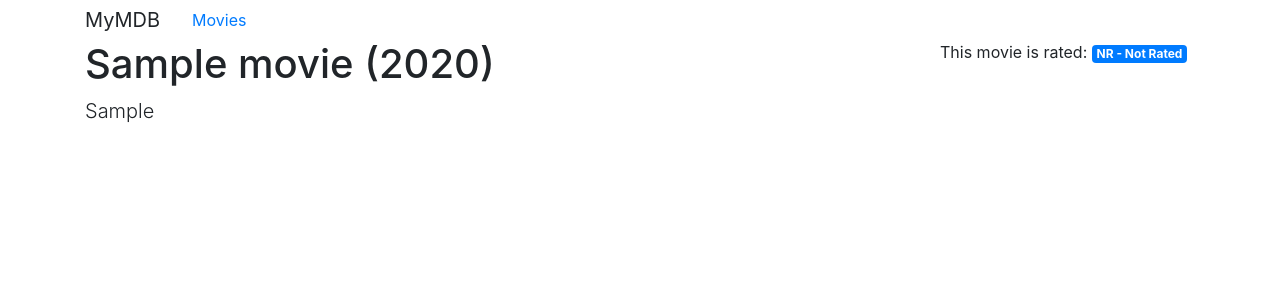
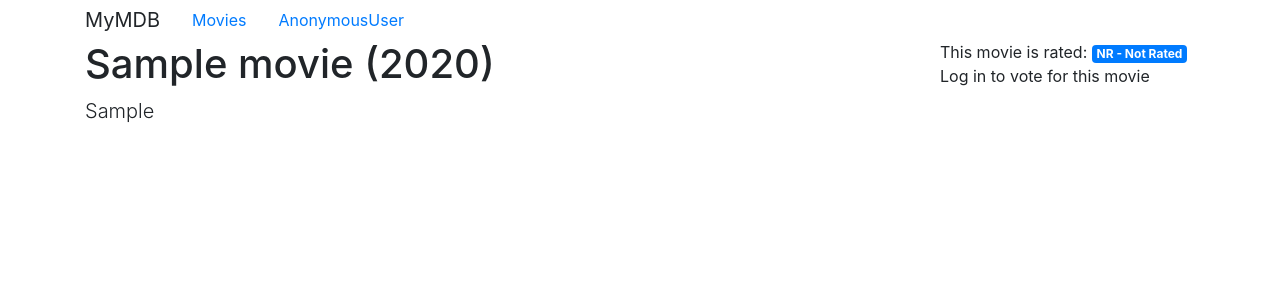
Before and after one commit to Tashunya/django-mymdb, a Django app: page /movies/1 in a window 1280 px wide. Shown: the top 300 px of the page. Run offline with Django 3.2, Linux system fonts and the light colour scheme; tables that the repository leaves empty hold one stand-in row (values such as "Sample post"); some libraries are stand-ins or nearby versions.

Commit message:
Add vote create, vote update views

```diff
--- a/config/settings.py
+++ b/config/settings.py
@@ -130,4 +130,5 @@ USE_TZ = True
 STATIC_URL = '/static/'
 
 LOGIN_REDIRECT_URL = 'core:MovieList'
+LOGIN_URL = 'user:login'
 LOGOUT_REDIRECT_URL = 'user:login'
--- a/core/admin.py
+++ b/core/admin.py
@@ -1,5 +1,6 @@
 from django.contrib import admin
-from .models import Movie
+from .models import Movie, Vote
 
 
 admin.site.register(Movie)
+admin.site.register(Vote)
--- a/core/models.py
+++ b/core/models.py
@@ -3,6 +3,8 @@ The module describes app models
 """
 
 from django.db import models
+from django.conf import settings
+
 
 class MovieManager(models.Manager):
 
@@ -98,3 +100,34 @@ class Role(models.Model):
 
     class Meta:
         unique_together = ('movie', 'person', 'name')
+
+
+class VoteManager(models.Manager):
+
+    def get_vote_on_unsaved_blank_vote(self, movie, user):
+        try:
+            return Vote.objects.get(movie=movie, user=user)
+        except Vote.DoesNotExist:
+            return Vote(movie=movie, user=user)
+
+
+class Vote(models.Model):
+    UP = 1
+    DOWN = -1
+    VALUE_CHOICES = (
+        (UP, "UP"),
+        (DOWN, "DOWN")
+    )
+
+    value = models.SmallIntegerField(choices=VALUE_CHOICES)
+    user = models.ForeignKey(settings.AUTH_USER_MODEL, on_delete=models.CASCADE)
+    movie = models.ForeignKey(Movie, on_delete=models.CASCADE)
+    voted_on = models.DateTimeField(auto_now=True)
+
+    objects = VoteManager()
+
+    class Meta:
+        unique_together = ('user', 'movie')
+
+    def __str__(self):
+        return f'{self.movie.title} / {self.user} / Vote: {self.value}'
--- a/core/templates/core/movie_detail.html
+++ b/core/templates/core/movie_detail.html
@@ -12,10 +12,27 @@
 {% endblock %}
 
 {% block sidebar %}
+
 <div>
     This movie is rated:
     <span class="badge badge-primary">
     {{ object.get_rating_display }}
     </span>
 </div>
+<div>
+    {% if vote_form %}
+    <form method="post" action="{{ vote_form_url }}">
+        {% csrf_token %}
+        {{ vote_form.as_p }}
+        <button class="btn btn-primary">
+            Vote
+        </button>
+    </form>
+    {% else %}
+    <p>
+        Log in to vote for this movie
+    </p>
+    {% endif %}
+</div>
+
 {% endblock %}
--- a/core/urls.py
+++ b/core/urls.py
@@ -4,5 +4,7 @@ from . import views
 app_name = 'core'
 urlpatterns = [
     path('movies', views.MovieList.as_view(), name="MovieList"),
-    path('movies/<int:pk>', views.MovieDetail.as_view(), name="MovieDetail")
+    path('movies/<int:pk>', views.MovieDetail.as_view(), name="MovieDetail"),
+    path('movies/<int:movie_id>/vote', views.CreateVote.as_view(), name="CreateVote"),
+    path('movie/<int:movie_id>/vote/<int:pk>', views.UpdateView.as_view(), name='UpdateVote'),
 ]
--- a/core/views.py
+++ b/core/views.py
@@ -1,6 +1,10 @@
-from django.shortcuts import render
-from django.views.generic import ListView, DetailView
-from .models import Movie, Person
+from django.urls import reverse
+from django.shortcuts import redirect
+from django.views.generic import ListView, DetailView, CreateView, UpdateView
+from django.contrib.auth.mixins import LoginRequiredMixin
+from django.core.exceptions import PermissionDenied
+from .models import Movie, Person, Vote
+from .forms import VoteForm
 
 
 class MovieList(ListView):
@@ -17,6 +21,70 @@ class MovieDetail(DetailView):
     """
     queryset = (Movie.objects.all_with_related_persons())
 
+    def get_context_data(self, **kwargs):
+        ctx = super().get_context_data(**kwargs)
+        if self.request.user.is_authenticated:
+            vote = Vote.objects.get_vote_on_unsaved_blank_vote(
+                movie=self.object,
+                user = self.request.user
+            )
+            if vote.id:
+                vote_form_url = reverse(
+                    'core:UpdateVote',
+                    kwargs={
+                        'movie_id': vote.movie.id,
+                        'pk': vote.id})
+            else:
+                vote_form_url = (reverse(
+                    'core:CreateVote',
+                    kwargs={'movie_id': self.object.id}))
+            vote_form = VoteForm(instance=vote)
+            ctx['vote_form'] = vote_form
+            ctx['vote_form_url'] = vote_form_url
+        return ctx
+
+
+class CreateVote(LoginRequiredMixin, CreateView):
+    form_class = VoteForm
+
+    def get_initial(self):
+        initial = super().get_initial()
+        initial['user'] = self.request.user.id
+        initial['movie'] = self.kwargs['movie_id']
+        return initial
+
+    def get_success_url(self):
+        movie_id = self.object.movie.id
+        return reverse('core:MovieDetail', kwargs={'pk': movie_id})
+
+    def render_to_response(self, context, **response_kwargs):
+        movie_id = context['object'].id
+        movie_detail_url = reverse(
+            'core:MovieDetail', kwargs={'pk': movie_id})
+        return redirect(to=movie_detail_url)
+
+
+class UpdateVote(LoginRequiredMixin, UpdateView):
+    form_class = VoteForm
+    queryset = Vote.objects.all()
+
+    def get_object(self, queryset=None):
+        vote = super().get_object(queryset)
+        user = self.request.user
+        if vote.user != user:
+            raise PermissionDenied('cannot change another user vote')
+        return vote
+
+    def get_success_url(self):
+        movie_id = self.object.movie.id
+        return reverse('core:MovieDetail', kwargs={'pk': movie_id})
+
+    def render_to_response(self, context, **response_kwargs):
+        movie_id = context['object'].id
+        movie_detail_url = reverse(
+            'core:MovieDetail', kwargs={'pk': movie_id})
+        return redirect(to=movie_detail_url)
+
 
 class PersonDetail(DetailView):
     """
--- a/templates/base.html
+++ b/templates/base.html
@@ -27,6 +27,7 @@
         <nav class="nav">
             <div class="navbar-brand">MyMDB</div>
             <a class="nav-link" href="{% url 'core:MovieList' %}">Movies</a>
+            <a class="nav-link" href="#">{{ user }}</a>
         </nav>
     </div>
 </div>
```
Also changed, not shown: core/forms.py (added, +26 -0 lines), core/migrations/0003_vote.py (added), 1 other file.
